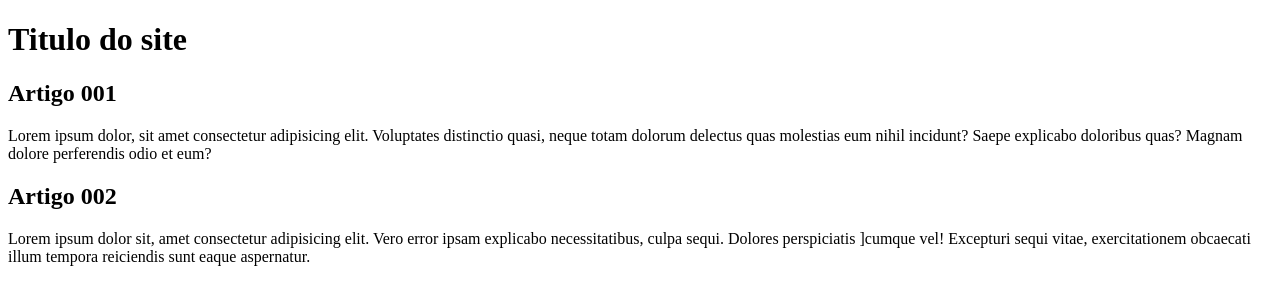
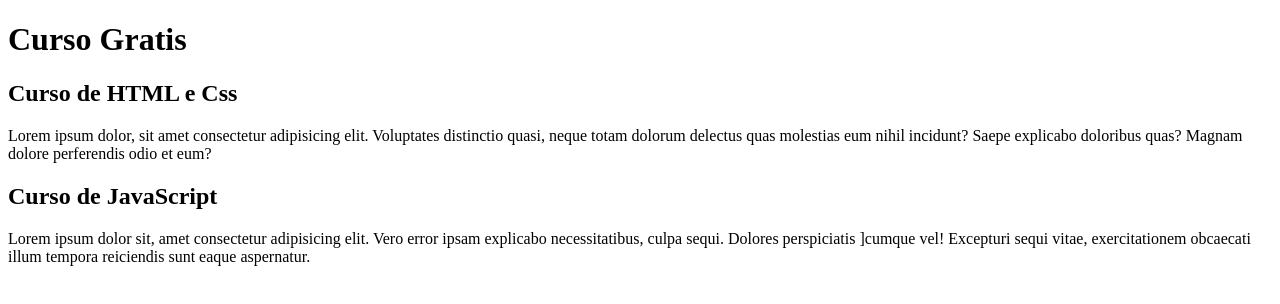
Before and after one commit to hbdevjava/projeto-site, a plain HTML site: page index.html in a window 1280 px wide. Drawn offline with Linux system fonts and the light colour scheme.

Commit message:
Começando a escrever conteudo

```diff
--- a/index.html
+++ b/index.html
@@ -9,10 +9,10 @@
 <body>
     <main>
         <header>
-            <h1>Titulo do site</h1>
+            <h1>Curso Gratis</h1>
         </header>
         <article>
-            <h2>Artigo 001</h2>
+            <h2>Curso de HTML e Css</h2>
             <p>Lorem ipsum dolor, sit amet consectetur adipisicing elit.
                 Voluptates distinctio quasi, neque totam dolorum delectus quas
                 molestias eum nihil incidunt?
@@ -20,7 +20,7 @@
                 eum?</p>
         </article>
         <article>
-            <h2>Artigo 002</h2>
+            <h2>Curso de JavaScript</h2>
             <p>Lorem ipsum dolor sit, amet consectetur adipisicing elit.
                 Vero error ipsam explicabo necessitatibus, culpa sequi. Dolores perspiciatis
                 ]cumque vel! Excepturi sequi vitae,
```
